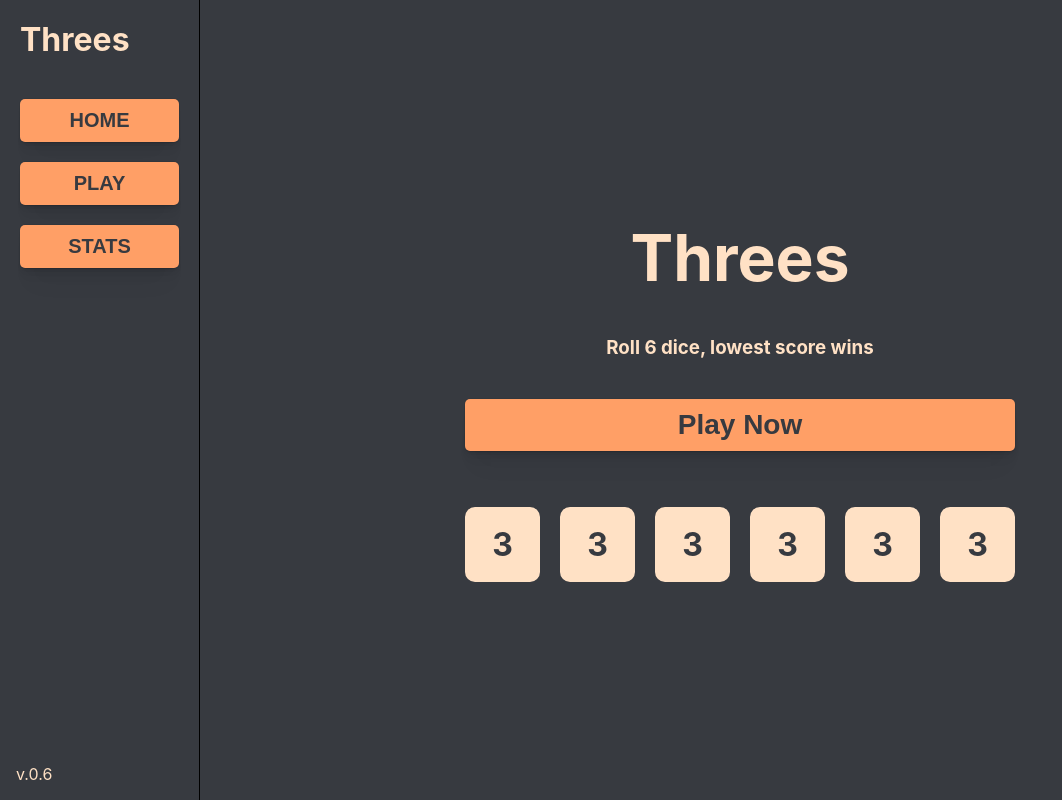
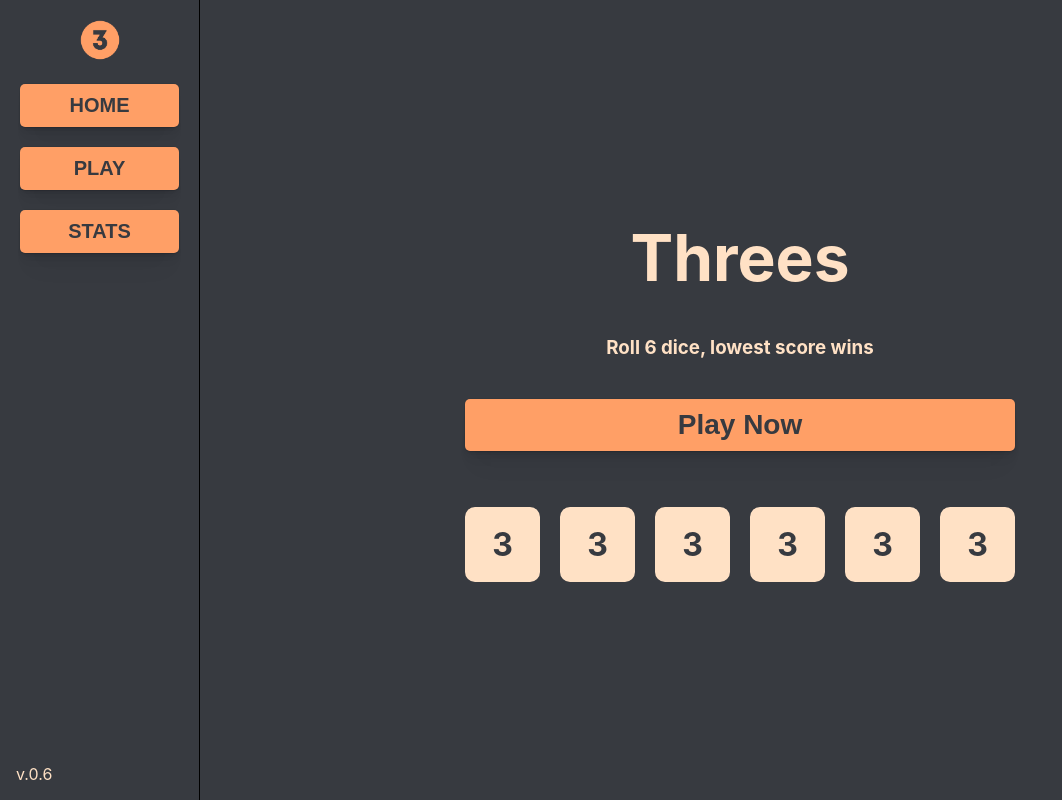
Before and after one commit to CharlesCondon/Threes, a React (Create React App) app: page / in a window 1280 px wide. Shown: the whole page, without its empty margins (0-1062 px from the left). Built offline with nearby package versions, Linux system fonts and the light colour scheme.

Commit message:
fixed dynamic sizing for navbar

```diff
--- a/src/assets/components/Navbar/Navbar.js
+++ b/src/assets/components/Navbar/Navbar.js
@@ -1,10 +1,12 @@
 import React from 'react'
 import styles from './Navbar.module.scss'
 import { useNavigate } from 'react-router-dom'
+import threes from '../../images/number-3.png'
 
 function Navbar() {
     const navigate = useNavigate();
     const [isSidebarOpen, setIsSidebarOpen] = React.useState(false);
+    const [isMobile, setIsMobile] = React.useState(window.innerWidth < 768);
 
     const toggleSidebar = () => {
         setIsSidebarOpen(!isSidebarOpen);
@@ -15,14 +17,32 @@ function Navbar() {
         setIsSidebarOpen(false);
     }
 
+    React.useEffect(() => {
+        const handleResize = () => {
+            setIsMobile(window.innerWidth < 768);
+        };
+
+        window.addEventListener('resize', handleResize);
+
+        // Cleanup the event listener on component unmount
+        return () => {
+            window.removeEventListener('resize', handleResize);
+        };
+    }, []);
+
     return (
         <div className={styles.navCont}>
             <div className={styles.navBtns}>
-                <h1>Threes</h1>
+                {/* <h1>Threes</h1> */}
+                <div onClick={() => handleNav('/')} className={styles.navImg}>
+                    <img src={threes} alt='' />
+                </div>
+                {isMobile ? (
+                    <>
                         <div className={styles.hamburger} onClick={toggleSidebar}>
                             &#9776;
                         </div>
-                <div className={`${window.innerWidth < 768 ? styles.sidebar : styles.navBtns} ${isSidebarOpen ? styles.open : ''}`}>
+                        <div className={`${styles.sidebar} ${isSidebarOpen ? styles.open : ''}`}>
                             <button onClick={() => handleNav('/')}>HOME</button>
                             <button onClick={() => handleNav('/play')}>PLAY</button>
                             <button onClick={() => handleNav('/stats')}>STATS</button>
@@ -33,6 +53,18 @@ function Navbar() {
                                 <p>v.0.6</p>
                             </div>
                         </div>
+                    </>
+                ) : (
+                    <div className={styles.navBtns}>
+                        <button onClick={() => handleNav('/')}>HOME</button>
+                        <button onClick={() => handleNav('/play')}>PLAY</button>
+                        <button onClick={() => handleNav('/stats')}>STATS</button>
+                        <div className={styles.navFooter}>
+                            <p>v.0.6</p>
+                        </div>
+                    </div>
+                )}
+
             </div>
 
         </div>
--- a/src/assets/components/Navbar/Navbar.module.scss
+++ b/src/assets/components/Navbar/Navbar.module.scss
@@ -62,6 +62,16 @@ $background-color: rgb(17, 17, 17);
     }
 }
 
+.navImg {
+    position: relative;
+    z-index: 100;
+    max-width: 40px;
+    margin: 1.25rem auto 0 auto;
+}
+img {
+    width: 100%;
+}
+
 .navFooter {
     display: flex;
     flex-direction: row;
@@ -81,6 +91,9 @@ $background-color: rgb(17, 17, 17);
 }
 
 @media only screen and (max-width: 768px) {
+    .navImg {
+        margin: 1.25rem 0 0 0;
+    }
     .navCont {
         flex-direction: column;
         height: auto;
```
Lines whose indentation alone changed are shown as unchanged.
